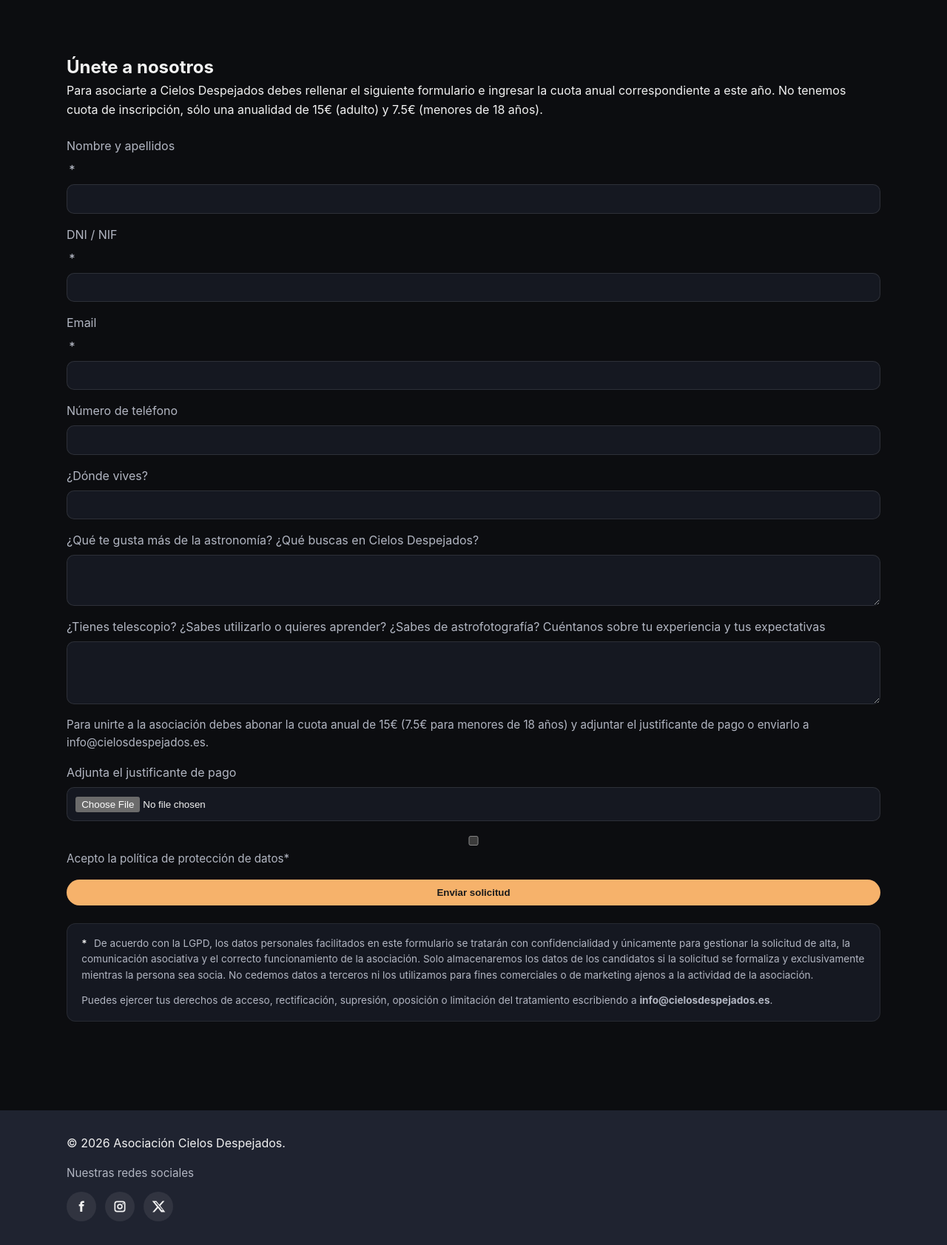
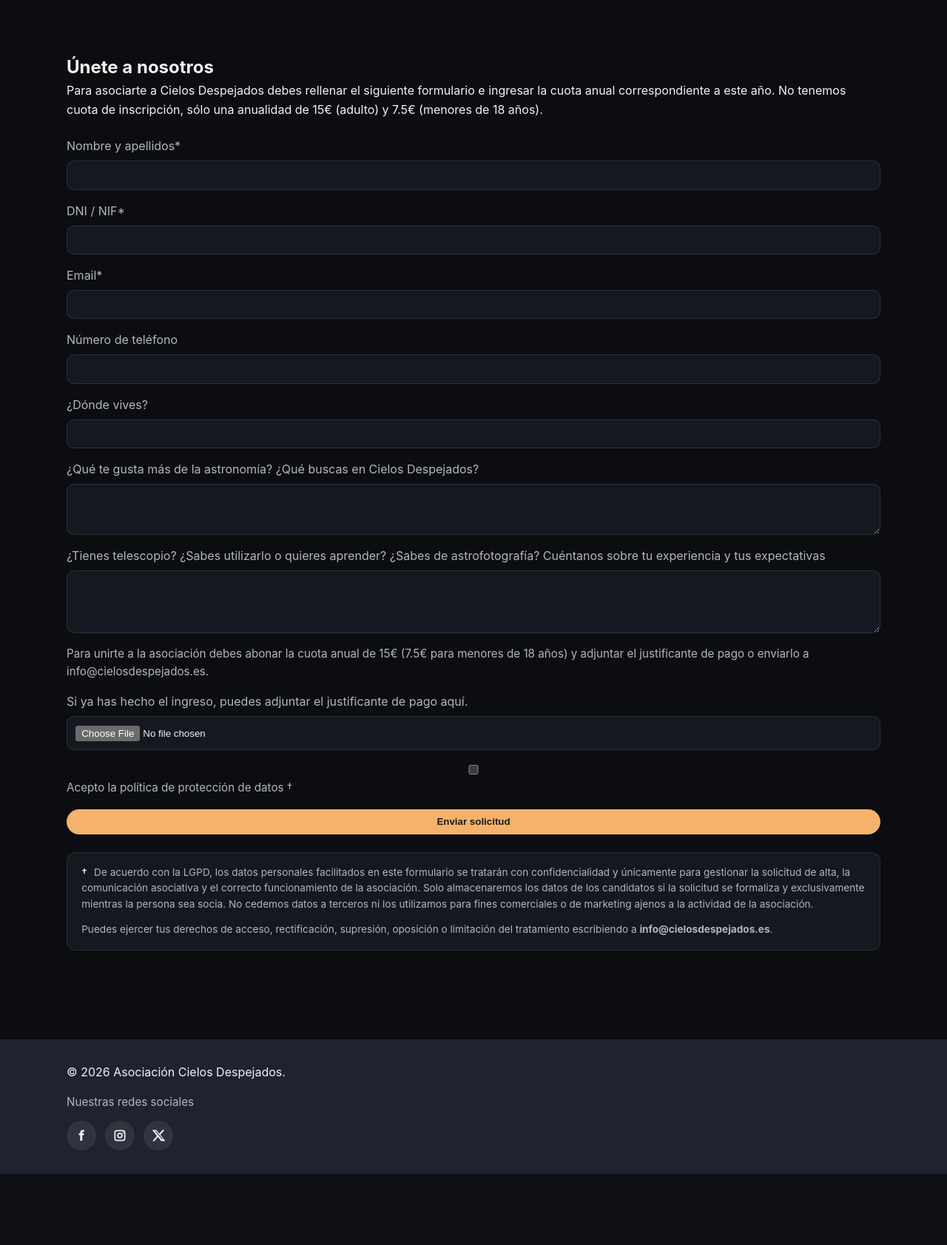
Before and after one commit to GonzalezFJR/CDweb, a FastAPI app: page /asociate in a window 1280 px wide. Shown: the part 64-1747 px from the top of the page at 74% size. After the commit the page ends 1651 px from the top, so only its background shows below. Run offline with FastAPI, Linux system fonts and the light colour scheme; parts of the project's set-up code (start-up, migrations or seed data) failed here and were passed over.

Commit message:
Some modifications

```diff
--- a/app/templates/associate.html
+++ b/app/templates/associate.html
@@ -12,13 +12,13 @@
   <div class="alert success">Solicitud enviada correctamente. ¡Gracias por tu interés!</div>
   {% endif %}
   <form class="form" method="post" enctype="multipart/form-data">
-    <label>Nombre y apellidos <span class="required-marker">*</span>
+    <label>Nombre y apellidos*
       <input type="text" name="full_name" required />
     </label>
-    <label>DNI / NIF <span class="required-marker">*</span>
+    <label>DNI / NIF*
       <input type="text" name="dni" required />
     </label>
-    <label>Email <span class="required-marker">*</span>
+    <label>Email*
       <input type="email" name="email" required />
     </label>
     <label>Número de teléfono
@@ -39,18 +39,18 @@
       Para unirte a la asociación debes abonar la cuota anual de 15€ (7.5€ para menores de 18 años)
       y adjuntar el justificante de pago o enviarlo a info@cielosdespejados.es.
     </p>
-    <label>Adjunta el justificante de pago
+    <label>Si ya has hecho el ingreso, puedes adjuntar el justificante de pago aquí.
       <input type="file" name="payment_receipt" accept=".pdf,image/*" />
     </label>
     <label class="form-consent">
       <input type="checkbox" name="data_policy" required />
-      <span>Acepto la política de protección de datos*</span>
+      <span>Acepto la política de protección de datos †</span>
     </label>
     <button class="button" type="submit">Enviar solicitud</button>
   </form>
   <div class="policy-box">
     <p>
-      <span class="policy-box__marker">*</span>
+      <span class="policy-box__marker">†</span>
       De acuerdo con la LGPD, los datos personales facilitados en este formulario se tratarán con
       confidencialidad y únicamente para gestionar la solicitud de alta, la comunicación asociativa
       y el correcto funcionamiento de la asociación. Solo almacenaremos los datos de los candidatos
```
Also changed, not shown: app/static/store/page/CDhero_asociate.jpg, app/static/store/page/NotFound1.jpg, app/static/store/page/NotFound2.jpg, app/static/store/page/NotFound3.jpg, app/static/store/page/NotFound4.jpg.
